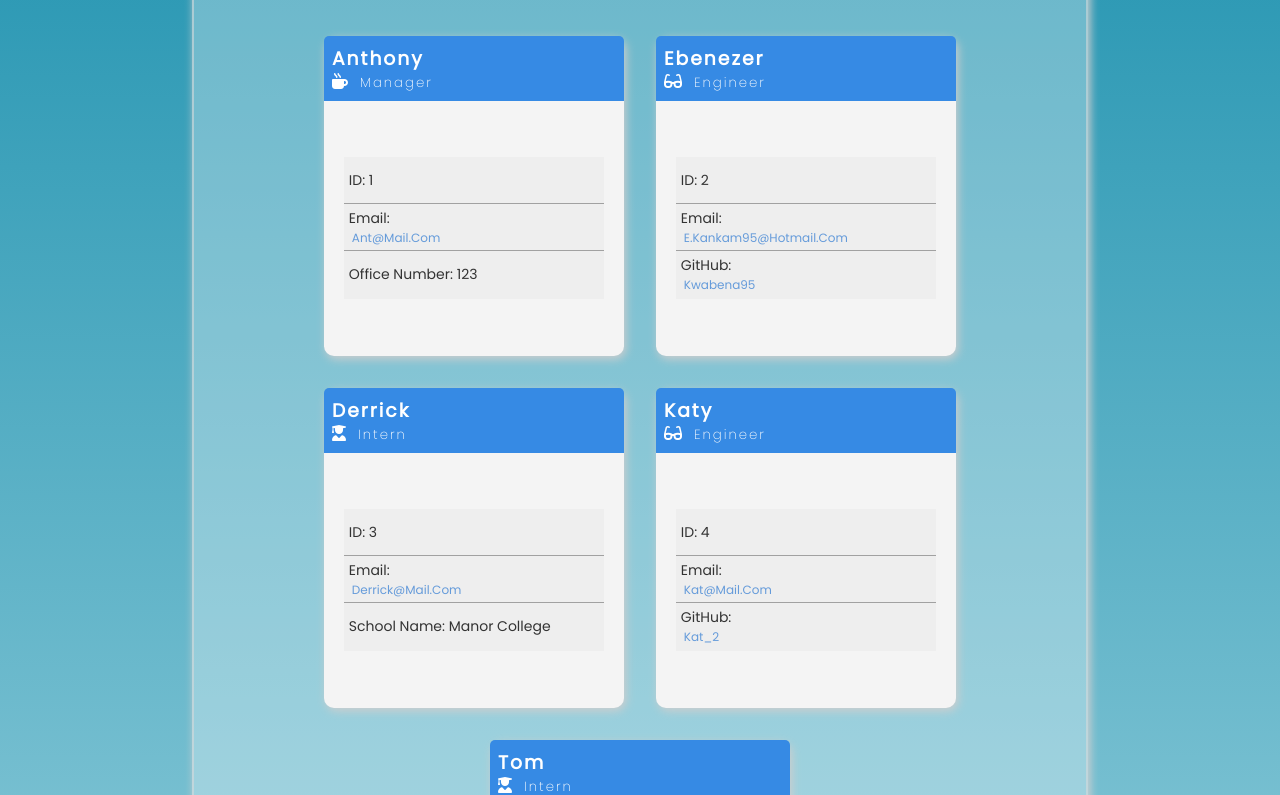
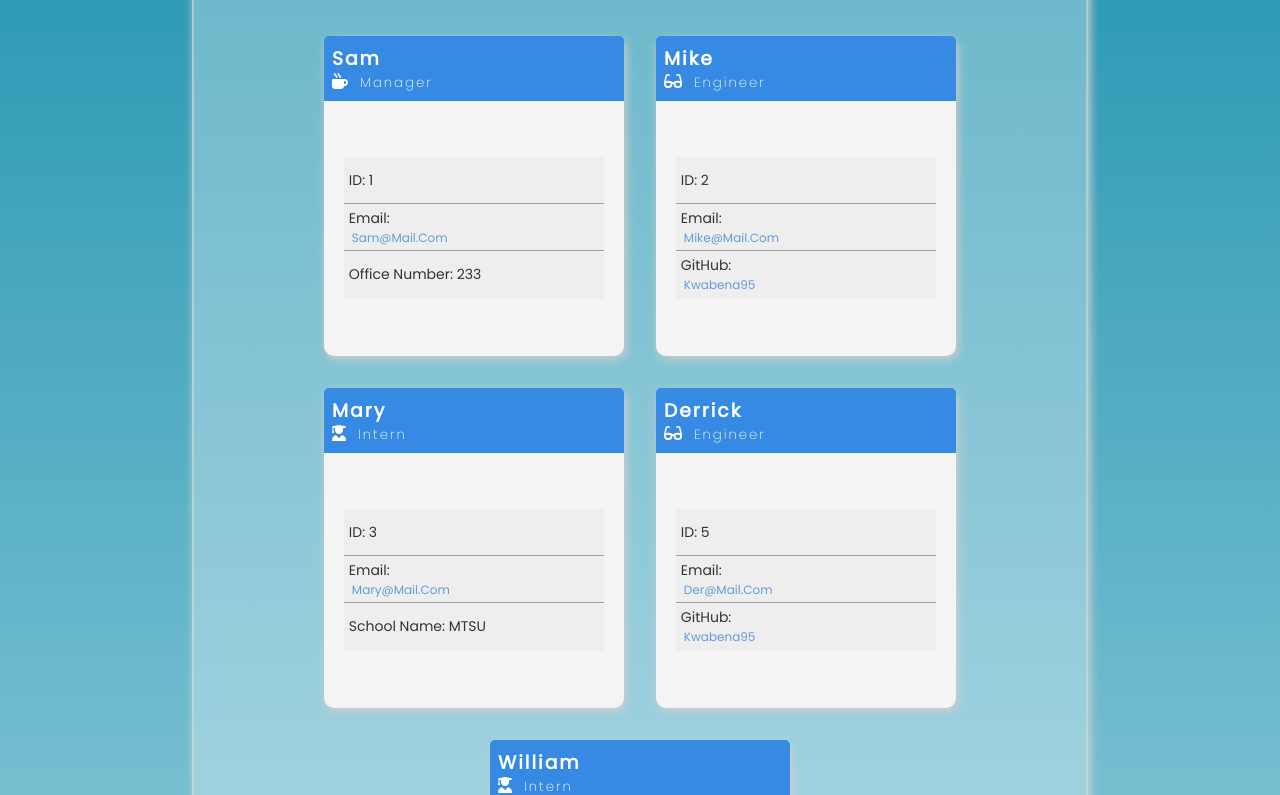
Before and after one commit to kwabena95/team-profile-generator, a website: page dist/index.html in a window 1280 px wide. Shown: the part 162-957 px from the top of the page. Drawn offline with Linux system fonts and the light colour scheme.

Commit message:
completed

```diff
--- a/dist/index.html
+++ b/dist/index.html
@@ -23,17 +23,17 @@
 
             <figure class="card">
                 <div class="card-header">
-                    <h3 class="name">anthony</h3>
+                    <h3 class="name">sam</h3>
                     <h5 class="job-title"><i class="fas fa-mug-hot"></i>Manager</h5>
                 </div>
 
                 <figcaption class="card-body">
                     <ul class="info">
                         <li class="card-info card-id">id: 1</li>
-                        <li class="card-info card-email">Email:<a href="mailto:ant@mail.com">
-                                ant@mail.com</a>
+                        <li class="card-info card-email">Email:<a href="mailto:sam@mail.com">
+                                sam@mail.com</a>
                         </li>
-                        <li class="card-info card-number">office number: 123</li>
+                        <li class="card-info card-number">office number: 233</li>
                     </ul>
                 </figcaption>
             </figure>
@@ -41,15 +41,15 @@
 
             <figure class="card">
                 <div class="card-header">
-                    <h3 class="name">Ebenezer</h3>
+                    <h3 class="name">mike</h3>
                     <h5 class="job-title"><i class="fas fa-glasses"></i>Engineer</h5>
                 </div>
 
                 <figcaption class="card-body">
                     <ul class="info">
                         <li class="card-info card-id">id: 2</li>
-                        <li class="card-info card-email">Email:<a href="mailto:e.kankam95@hotmail.com">
-                                e.kankam95@hotmail.com</a>
+                        <li class="card-info card-email">Email:<a href="mailto:mike@mail.com">
+                                mike@mail.com</a>
                         </li>
                         <li class="card-info card-github">GitHub: <a href="https://github.com/kwabena95" target="_blank">kwabena95</a></li>
                     </ul>
@@ -58,17 +58,17 @@
 
                 <figure class="card">
                     <div class="card-header">
-                        <h3 class="name">derrick</h3>
+                        <h3 class="name">mary</h3>
                         <h5 class="job-title"><i class="fas fa-user-graduate"></i>Intern</h5>
                     </div>
 
                     <figcaption class="card-body">
                         <ul class="info">
                             <li class="card-info card-id">id: 3</li>
-                            <li class="card-info card-email">Email:<a href="mailto:derrick@mail.com">
-                                    derrick@mail.com</a>
+                            <li class="card-info card-email">Email:<a href="mailto:mary@mail.com">
+                                    mary@mail.com</a>
                             </li>
-                            <li class="card-info card-number">School name: Manor College</li>
+                            <li class="card-info card-number">School name: MTSU</li>
                         </ul>
                     </figcaption>
                 </figure>
@@ -76,32 +76,32 @@
 
             <figure class="card">
                 <div class="card-header">
-                    <h3 class="name">katy</h3>
+                    <h3 class="name">Derrick</h3>
                     <h5 class="job-title"><i class="fas fa-glasses"></i>Engineer</h5>
                 </div>
 
                 <figcaption class="card-body">
                     <ul class="info">
-                        <li class="card-info card-id">id: 4</li>
-                        <li class="card-info card-email">Email:<a href="mailto:kat@mail.com">
-                                kat@mail.com</a>
+                        <li class="card-info card-id">id: 5</li>
+                        <li class="card-info card-email">Email:<a href="mailto:der@mail.com">
+                                der@mail.com</a>
                         </li>
-                        <li class="card-info card-github">GitHub: <a href="https://github.com/kat_2" target="_blank">kat_2</a></li>
+                        <li class="card-info card-github">GitHub: <a href="https://github.com/kwabena95" target="_blank">kwabena95</a></li>
                     </ul>
                 </figcaption>
             </figure>
 
                 <figure class="card">
                     <div class="card-header">
-                        <h3 class="name">tom</h3>
+                        <h3 class="name">william</h3>
                         <h5 class="job-title"><i class="fas fa-user-graduate"></i>Intern</h5>
                     </div>
 
                     <figcaption class="card-body">
                         <ul class="info">
-                            <li class="card-info card-id">id: 4</li>
-                            <li class="card-info card-email">Email:<a href="mailto:tom@mail.com">
-                                    tom@mail.com</a>
+                            <li class="card-info card-id">id: 5</li>
+                            <li class="card-info card-email">Email:<a href="mailto:will@mail.com">
+                                    will@mail.com</a>
                             </li>
                             <li class="card-info card-number">School name: HFU</li>
                         </ul>
```
Also changed, not shown: README.md.
